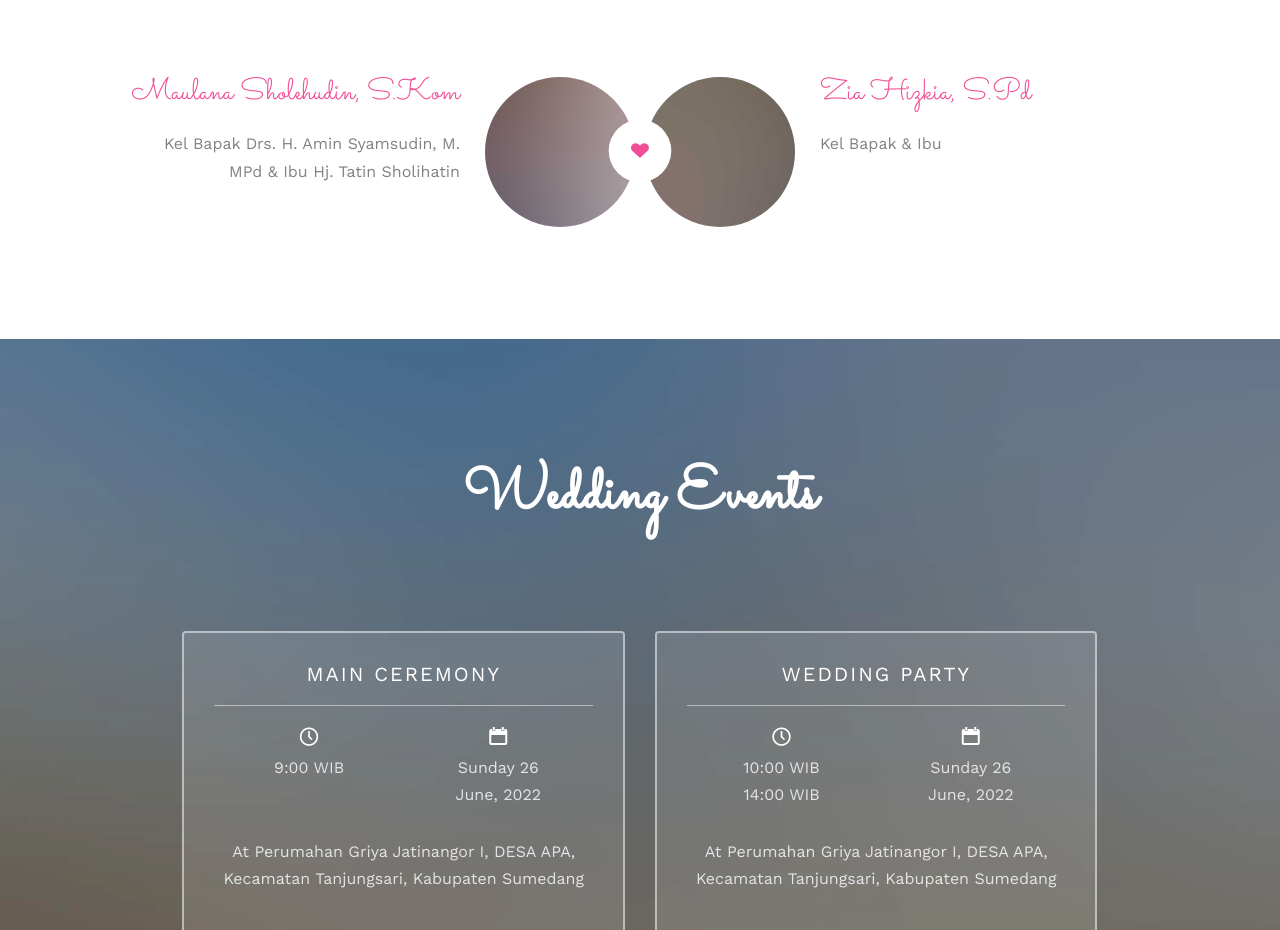
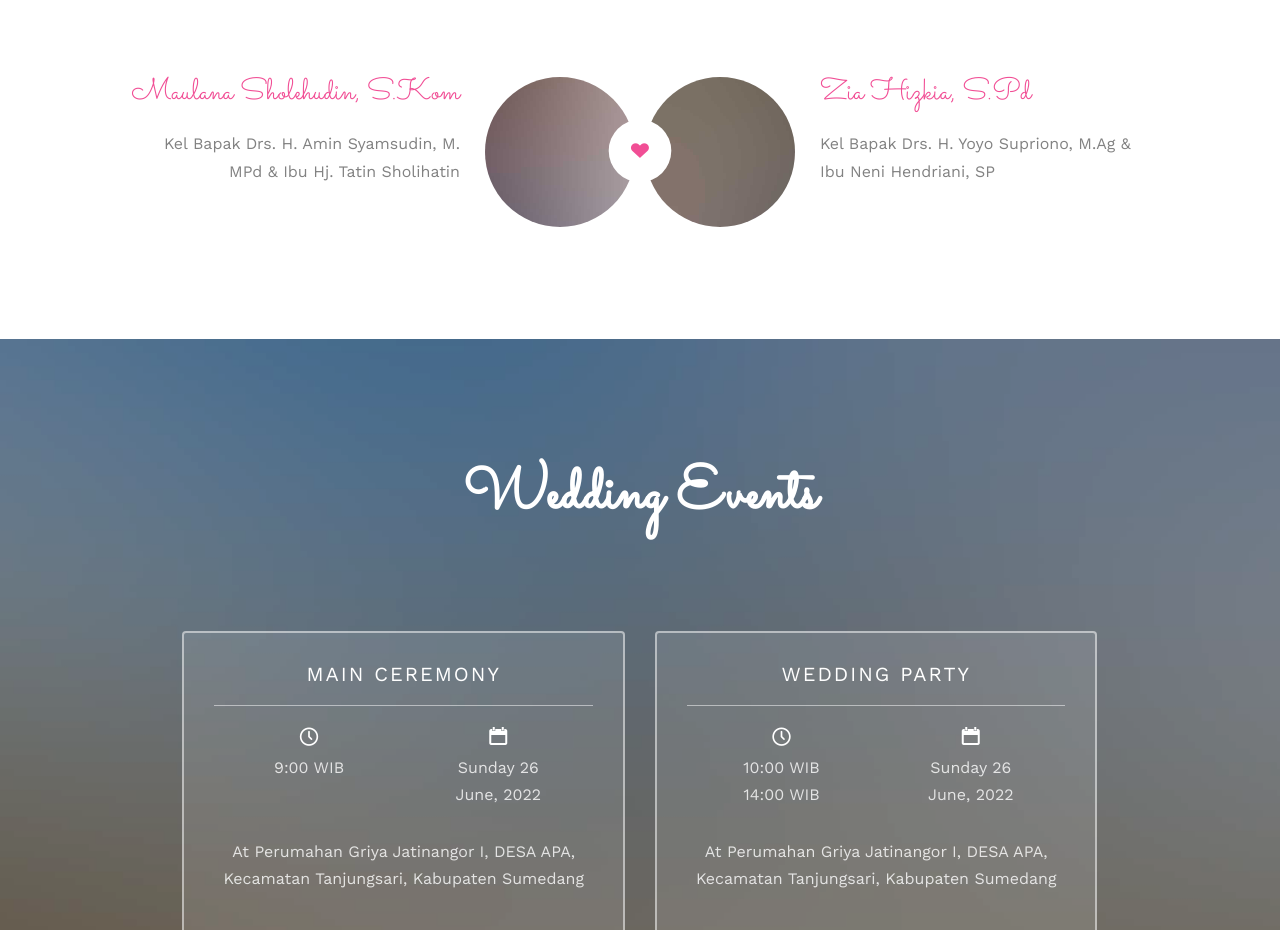
Before and after one commit to maulzia/maulzia.github.io, a plain HTML site: page index.html in a window 1280 px wide. Shown: the part 1208-2138 px from the top of the page. Drawn offline with nearby package versions, Linux system fonts and the light colour scheme; files whose address does not match are found by name.

Commit message:
Update index.html

```diff
--- a/index.html
+++ b/index.html
@@ -127,7 +127,7 @@
 					</div>
 					<div class="desc-bride">
 						<h3>Zia Hizkia, S.Pd</h3>
-						<p>Kel Bapak  & Ibu  </p>
+						<p>Kel Bapak  Drs. H. Yoyo Supriono, M.Ag & Ibu Neni Hendriani, SP   </p>
 					</div>
 				</div>
 			</div>
```
